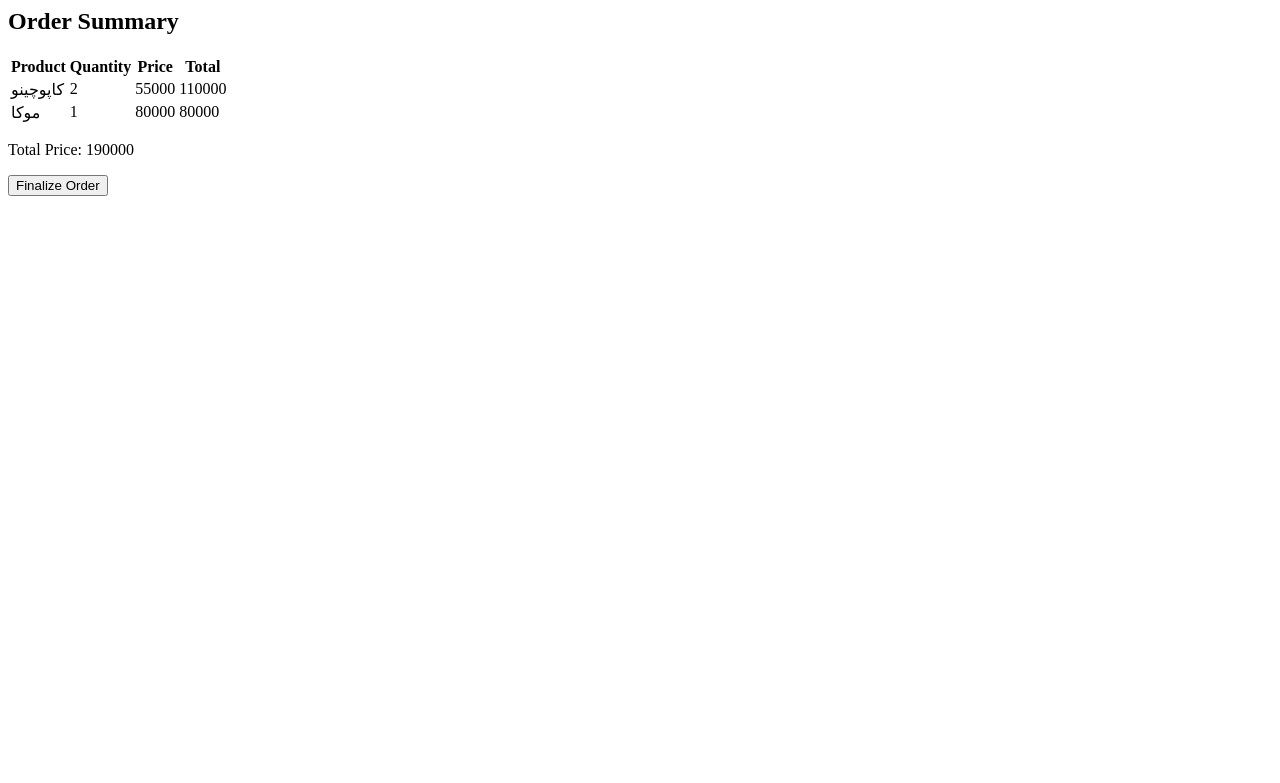
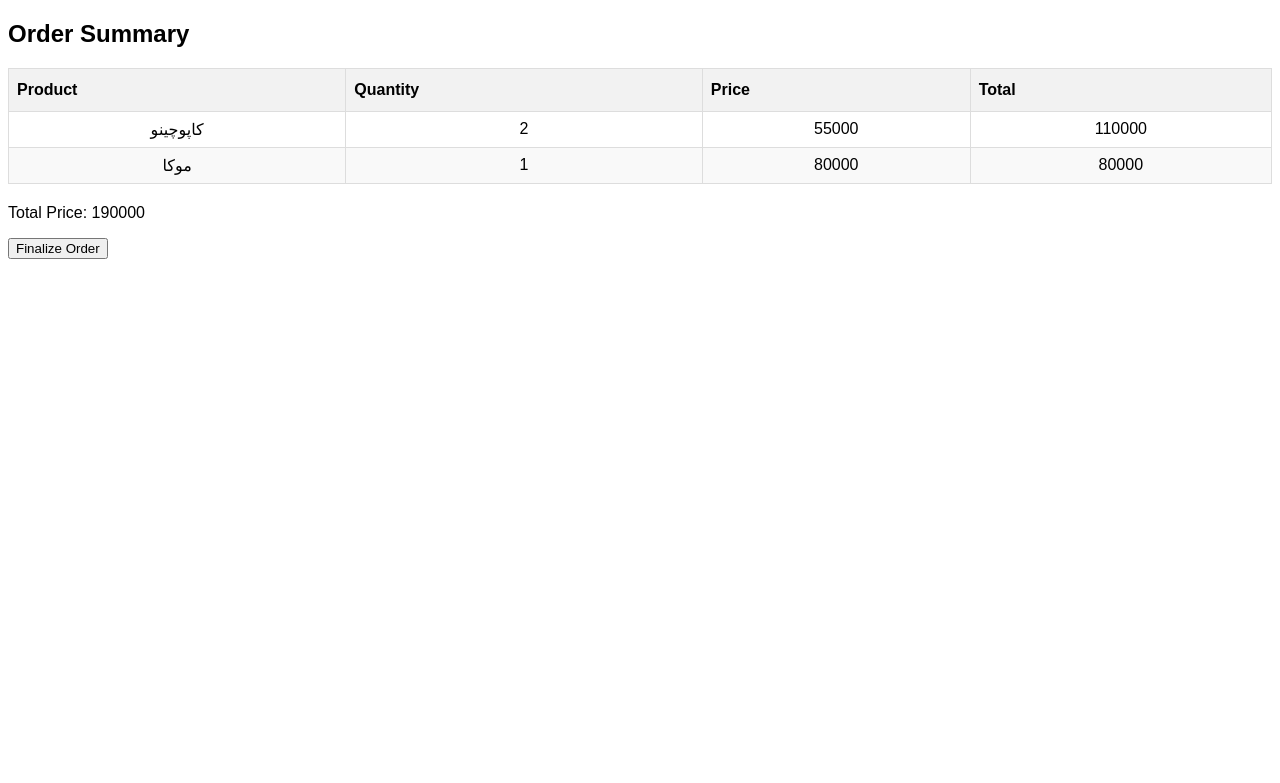
Before and after one commit to benyamin7798/CafeChi, a Django app: page /cart/summary/ in a window 1280 px wide. Shown: the top 783 px of the page. Run offline with Django 5.2, Linux system fonts and the light colour scheme; the first user in the database is signed in; data comes from the database, SQL or seed files in the repository.

Commit message:
order_summary front, refined!

```diff
--- a/templates/order_summary.html
+++ b/templates/order_summary.html
@@ -1,9 +1,56 @@
-
 {% load multiply %}
 
-{% block content %}
+<!DOCTYPE html>
+<html lang="en">
+<head>
+    <meta charset="UTF-8">
+    <meta name="viewport" content="width=device-width, initial-scale=1.0">
+    <title>Order Summary</title>
+    <style>
+        body {
+            font-family: Arial, sans-serif;
+        }
+
+        .order-summary-table {
+            width: 100%;
+            border-collapse: collapse;
+            margin-bottom: 20px;
+        }
+
+        .order-summary-table th, .order-summary-table td {
+            border: 1px solid #ddd;
+            padding: 8px;
+        }
+
+        .order-summary-table th {
+            padding-top: 12px;
+            padding-bottom: 12px;
+            text-align: left;
+            background-color: #f2f2f2;
+            color: black;
+        }
+
+        .order-summary-table td {
+            text-align: center;
+        }
+
+        .order-summary-table tr:nth-child(even) {
+            background-color: #f9f9f9;
+        }
+
+        .order-summary-table tr:hover {
+            background-color: #ddd;
+        }
+
+        .order-summary-table p {
+            font-weight: bold;
+            margin-top: 20px;
+        }
+    </style>
+</head>
+<body>
     <h2>Order Summary</h2>
-<table>
+    <table class="order-summary-table">
         <thead>
             <tr>
                 <th>Product</th>
```
Also changed, not shown: other parts of templates/order_summary.html (+2 -1 lines), templates/container.html (added, +31 -0 lines), db.sqlite3. Lines whose indentation alone changed are shown as unchanged.
